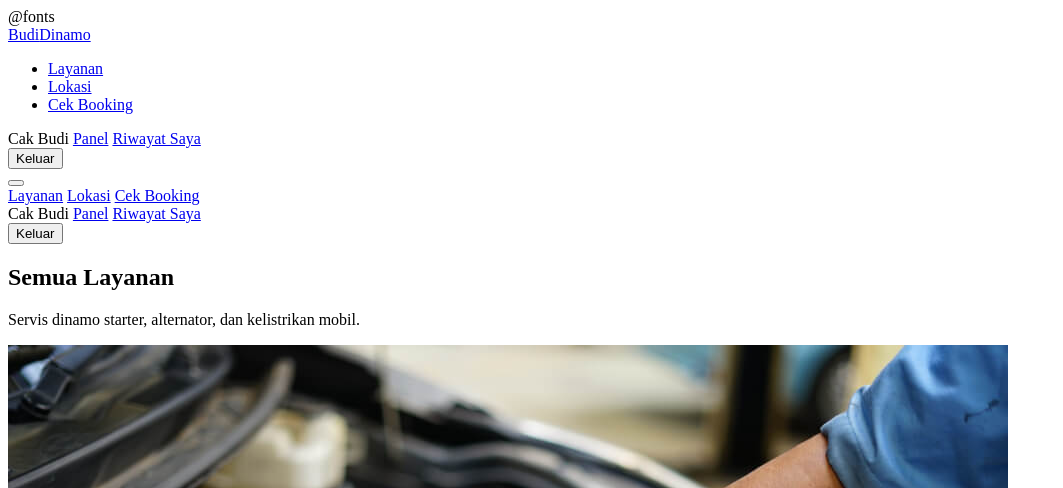
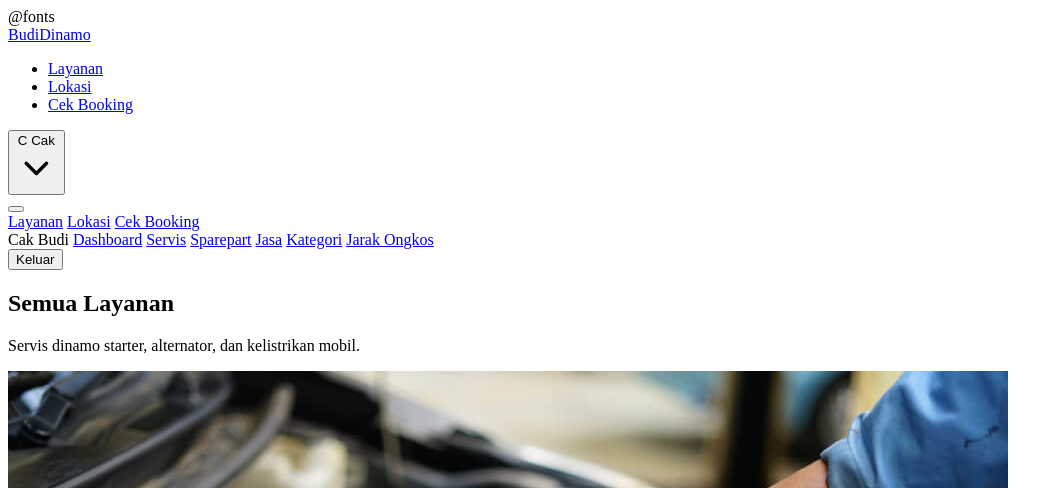
Before and after one commit to DeoFaradyS/bengkel-dinamo, a Laravel app: page /layanan in a window 1280 px wide. Shown: the top 488 px of the page, without its empty margins (0-1063 px from the left). Run offline with Laravel 12, Linux system fonts and the light colour scheme; a user stored in the database is signed in; data comes from the database, SQL or seed files in the repository; some libraries are stand-ins or nearby versions.

Commit message:
feat(auth): satu pintu login /masuk, dropdown navbar, tombol masuk dan daftar

```diff
--- a/app/Providers/Filament/AdminPanelProvider.php
+++ b/app/Providers/Filament/AdminPanelProvider.php
@@ -21,6 +21,7 @@ use Illuminate\View\Middleware\ShareErrorsFromSession;
 use Filament\Support\Enums\Width;
 use Filament\View\PanelsRenderHook;
 use Illuminate\Support\Facades\Vite;
+use Filament\Actions\Action;
 
 class AdminPanelProvider extends PanelProvider
 {
@@ -33,8 +34,13 @@ class AdminPanelProvider extends PanelProvider
             ->databaseTransactions()
             ->viteTheme('resources/css/filament/admin/theme.css')
             ->darkMode(false)
-            ->login()
             ->databaseNotifications()
+            ->userMenuItems([
+                Action::make('beranda')
+                    ->label('Kembali ke Beranda')
+                    ->icon('heroicon-o-home')
+                    ->url('/'),
+            ])
             ->renderHook(PanelsRenderHook::HEAD_END, fn() => Vite::withEntryPoints(['resources/js/admin-map.js'])->toHtml())
             ->colors([
                 'primary' => Color::Blue,
--- a/resources/views/sections/navbar-auth.blade.php
+++ b/resources/views/sections/navbar-auth.blade.php
@@ -1,15 +1,38 @@
-@php($mobile = $mobile ?? false)
-@php($wrap = $mobile ? 'flex flex-col gap-5' : 'flex items-center gap-4')
+@php
+  $mobile = $mobile ?? false;
+  $wrap = $mobile ? 'flex flex-col gap-5' : 'flex items-center gap-4';
+
+  $user = auth()->user();
+  $isOwner = $user?->role === \App\Enums\UserRole::Owner;
+  $firstName = $user ? \Illuminate\Support\Str::of($user->name)->before(' ') : '';
+  $initial = $user ? mb_strtoupper(mb_substr($user->name, 0, 1)) : '';
+  $item = 'flex w-full items-center px-4 py-2.5 text-left text-sm font-semibold normal-case text-neutral-800 transition-colors hover:bg-neutral-100 hover:text-red-600';
+@endphp
 
 <div class="{{ $wrap }}">
   @auth
-    <span class="text-sm font-semibold text-neutral-800 normal-case">{{ auth()->user()->name }}</span>
+    @if ($mobile)
+      {{-- HP: daftar biasa di dalam menu lipat, tanpa dropdown. --}}
+      <span class="text-sm font-semibold normal-case text-neutral-800">{{ $user->name }}</span>
 
-    @if (auth()->user()->role === \App\Enums\UserRole::Owner)
-      <a href="/admin" class="text-sm font-semibold text-neutral-800 transition-colors hover:text-red-600">Panel</a>
+      @if ($isOwner)
+        <a href="/admin" class="text-sm font-semibold text-neutral-800 transition-colors hover:text-red-600">Dashboard</a>
+        <a href="/admin/services"
+          class="text-sm font-semibold text-neutral-800 transition-colors hover:text-red-600">Servis</a>
+        <a href="/admin/spare-parts"
+          class="text-sm font-semibold text-neutral-800 transition-colors hover:text-red-600">Sparepart</a>
+        <a href="/admin/service-types"
+          class="text-sm font-semibold text-neutral-800 transition-colors hover:text-red-600">Jasa</a>
+        <a href="/admin/categories"
+          class="text-sm font-semibold text-neutral-800 transition-colors hover:text-red-600">Kategori</a>
+        <a href="/admin/jarak-ongkos"
+          class="text-sm font-semibold text-neutral-800 transition-colors hover:text-red-600">Jarak Ongkos</a>
+      @else
+        <a href="{{ route('riwayat', absolute: false) }}"
+          class="text-sm font-semibold text-neutral-800 transition-colors hover:text-red-600">Riwayat Booking</a>
+        <a href="{{ route('profil', absolute: false) }}"
+          class="text-sm font-semibold text-neutral-800 transition-colors hover:text-red-600">Profil</a>
       @endif
-
-    <a href="/riwayat" class="text-sm font-semibold text-neutral-800 transition-colors hover:text-red-600">Riwayat Saya</a>
 
       <form method="POST" action="/keluar">
         @csrf
@@ -17,9 +40,59 @@
           class="text-sm font-semibold uppercase text-neutral-800 transition-colors hover:text-red-600">Keluar</button>
       </form>
     @else
+      {{-- Desktop: tombol avatar + nama depan, klik buka dropdown. --}}
+      <div class="relative" x-data="{ open: false }" x-on:click.outside="open = false"
+        x-on:keydown.escape.window="open = false">
+        <button type="button" x-on:click="open = !open" aria-haspopup="true" x-bind:aria-expanded="open"
+          class="flex items-center gap-2 rounded-[10px] py-1 pl-1 pr-2 transition-colors hover:bg-neutral-100">
+          <span class="flex size-9 items-center justify-center rounded-full bg-red-600 text-sm font-bold text-white"
+            aria-hidden="true">{{ $initial }}</span>
+          <span class="max-w-[120px] truncate text-sm font-semibold normal-case text-neutral-800">{{ $firstName }}</span>
+          <svg xmlns="http://www.w3.org/2000/svg" viewBox="0 0 24 24" fill="none" stroke="currentColor" stroke-width="2"
+            stroke-linecap="round" stroke-linejoin="round" class="size-4 text-neutral-500 transition-transform"
+            x-bind:class="open ? 'rotate-180' : ''" aria-hidden="true">
+            <path d="m6 9 6 6 6-6" />
+          </svg>
+        </button>
+
+        <div x-cloak x-show="open" x-transition.origin.top.right
+          class="absolute right-0 top-full z-50 mt-2 w-56 overflow-hidden rounded-[10px] border border-neutral-200 bg-white py-2 shadow-[0px_8px_30px_0px_rgba(0,0,0,0.10)]">
+          <div class="border-b border-neutral-200 px-4 pb-3 pt-1">
+            <p class="truncate text-sm font-semibold normal-case text-neutral-800">{{ $user->name }}</p>
+            <p class="truncate text-xs normal-case text-neutral-500">{{ $user->email }}</p>
+          </div>
+
+          <div class="mt-2">
+            @if ($isOwner)
+              <a href="/admin" class="{{ $item }}">Dashboard</a>
+              <a href="/admin/services" class="{{ $item }}">Servis</a>
+              <a href="/admin/spare-parts" class="{{ $item }}">Sparepart</a>
+              <a href="/admin/service-types" class="{{ $item }}">Jasa</a>
+              <a href="/admin/categories" class="{{ $item }}">Kategori</a>
+              <a href="/admin/jarak-ongkos" class="{{ $item }}">Jarak Ongkos</a>
+            @else
+              <a href="{{ route('riwayat', absolute: false) }}" class="{{ $item }}">Riwayat Booking</a>
+              <a href="{{ route('profil', absolute: false) }}" class="{{ $item }}">Profil</a>
+            @endif
+          </div>
+
+          <form method="POST" action="/keluar" class="mt-1 border-t border-neutral-200 pt-1">
+            @csrf
+            <button type="submit" class="{{ $item }}">Keluar</button>
+          </form>
+        </div>
+      </div>
+    @endif
+    @else
+    @php
+      $btn = 'inline-flex h-11 items-center justify-center rounded-[10px] px-5 text-sm font-semibold uppercase transition-colors';
+    @endphp
+
+    <div class="{{ $mobile ? 'grid grid-cols-2 gap-3 border-t border-neutral-200 pt-5' : 'flex items-center gap-2' }}">
       <a href="{{ route('login') }}"
-      class="{{ $mobile ? '' : 'px-4 py-3 ' }}text-sm font-semibold text-neutral-800 transition-colors hover:text-red-600">Masuk</a>
+        class="{{ $btn }} border border-neutral-300 text-neutral-800 hover:border-red-600 hover:text-red-600">Masuk</a>
       <a href="{{ route('register') }}"
-      class="{{ $mobile ? 'text-red-600' : 'px-6 py-3 bg-neutral-800 rounded-[10px] text-white transition-colors hover:bg-neutral-700' }} font-semibold">Daftar</a>
+        class="{{ $btn }} border border-neutral-800 bg-neutral-800 text-white hover:border-neutral-700 hover:bg-neutral-700">Daftar</a>
+    </div>
   @endauth
 </div>
--- a/resources/views/sections/navbar.blade.php
+++ b/resources/views/sections/navbar.blade.php
@@ -2,6 +2,10 @@
 <style>
   html {
     scroll-padding-top: 6rem;
+  }
+
+  [x-cloak] {
+    display: none !important;
   }
 </style>
 
```
Lines whose indentation alone changed are shown as unchanged.
